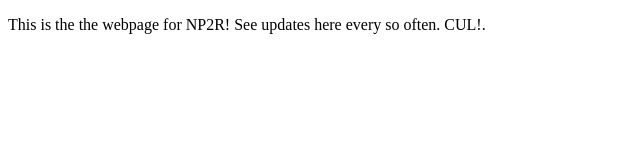
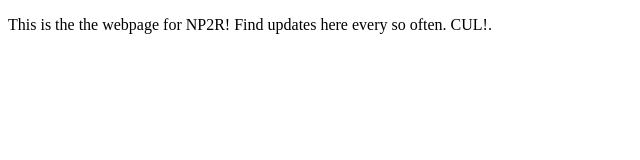
Before and after one commit to 1kug/1kug.github.io, a plain HTML site: page index.html in a window 1280 px wide. Shown: the full height of the page, 0-640 px from the left. Drawn offline with Linux system fonts and the light colour scheme.

Commit message:
Changed some words, pulled CNAME
not sure

```diff
--- a/index.html
+++ b/index.html
@@ -1,5 +1,5 @@
 <!DOCTYPE html>
 <html>
-<p>This is the the webpage for NP2R! See updates here every so often. CUL!.</p>
+<p>This is the the webpage for NP2R! Find updates here every so often. CUL!.</p>
 </body?
 </html>
```
